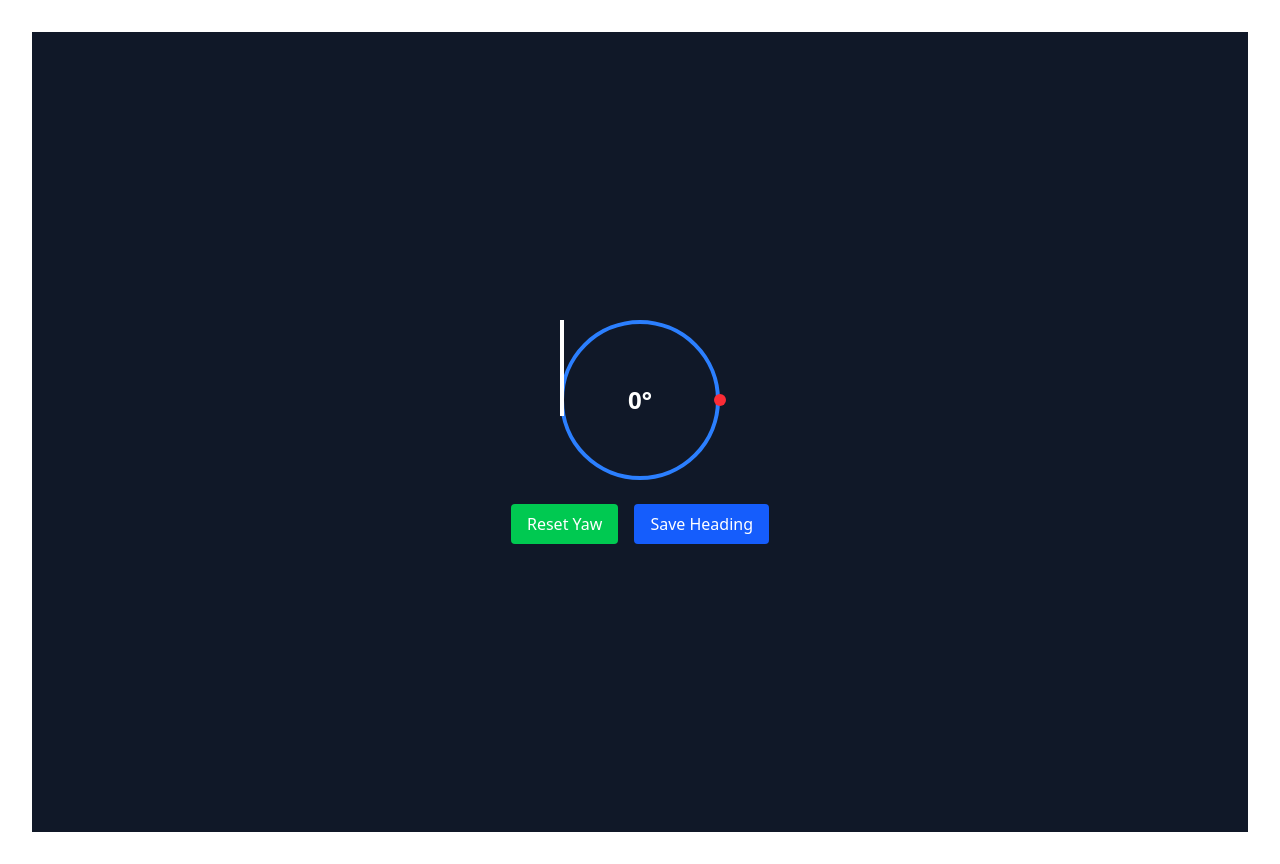
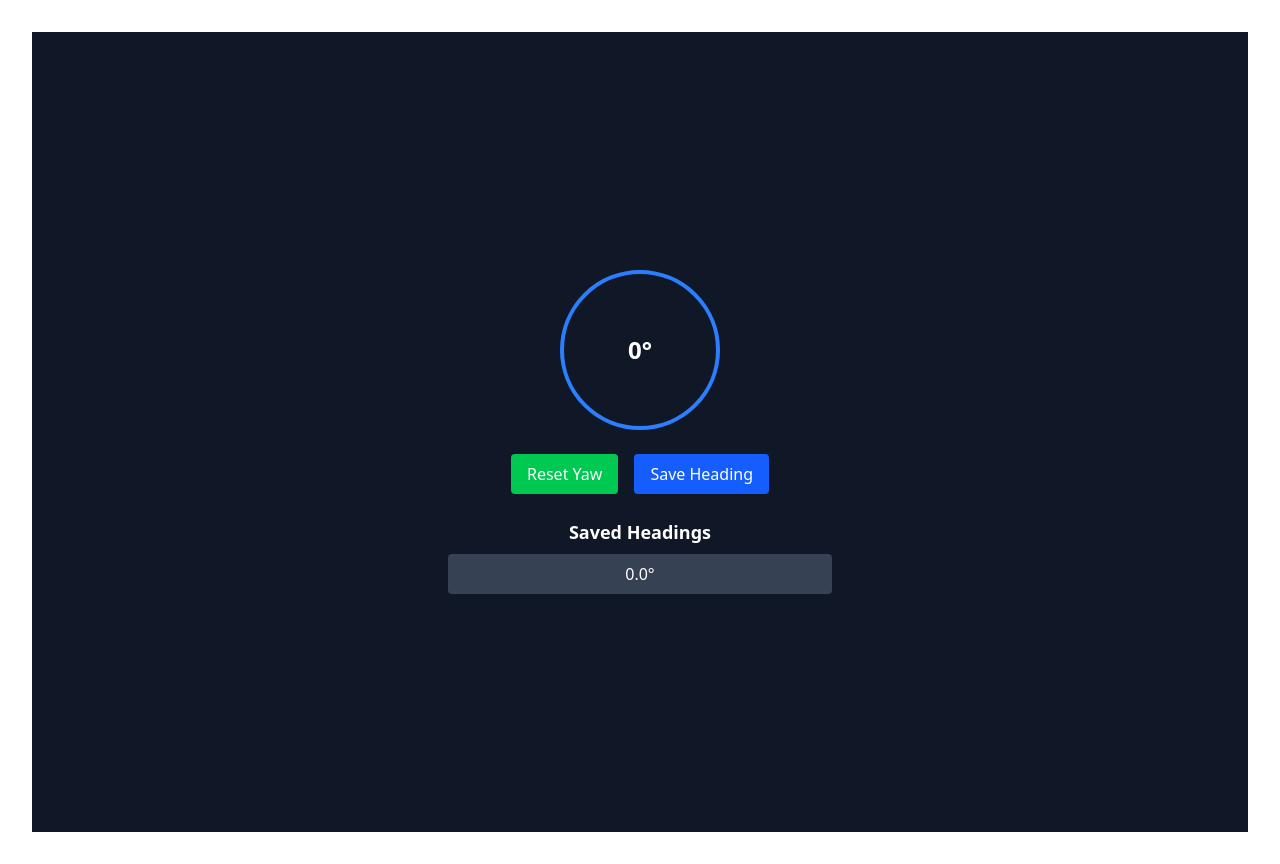
Before and after one commit to CadenMcAllister/SpikeRobotHeading, a React (Vite) app: page / in a window 1280 px wide. Both pictures are taken after a click on the button "Save Heading". Built offline with nearby package versions, Linux system fonts and the light colour scheme.

Commit message:
Update App.tsx

```diff
--- a/src/App.tsx
+++ b/src/App.tsx
@@ -4,89 +4,50 @@ import './App.css';
 import './index.css';
 
 export default function App() {
-  const tickColors = [
-    "bg-red-500",
-    "bg-orange-500",
-    "bg-yellow-400",
-    "bg-green-500",
-    "bg-blue-500",
-    "bg-indigo-500",
-    "bg-purple-500",
-  ];
-
-  const rawAlphaRef = useRef<number>(0);
   const [heading, setHeading] = useState<number>(0);
   const offsetRef = useRef<number>(0);
+  const rawAlphaRef = useRef<number>(0); // Added to track raw alpha
   const [snapshots, setSnapshots] = useState<number[]>([]);
 
   useEffect(() => {
     const handleOrientation = (e: DeviceOrientationEvent) => {
       if (e.alpha != null) {
-        rawAlphaRef.current = e.alpha;
+        rawAlphaRef.current = e.alpha; // Update raw alpha with device yaw
         let yaw = (e.alpha + offsetRef.current) % 360;
         if (yaw > 180) yaw -= 360;
         if (yaw < -180) yaw += 360;
         setHeading(yaw);
       }
     };
+
     window.addEventListener("deviceorientation", handleOrientation);
     return () => window.removeEventListener("deviceorientation", handleOrientation);
   }, []);
 
   const resetYaw = () => {
+    // Directly set offset based on raw alpha
     offsetRef.current = (360 - rawAlphaRef.current) % 360;
-    setHeading(0);
+    setHeading(0); // Reset heading to 0
   };
 
   const saveHeading = () => {
     setSnapshots((prev) => [...prev, heading]);
   };
 
-  const setTickAsZero = (tick: number) => {
-    offsetRef.current = (360 - (rawAlphaRef.current - tick)) % 360;
+  const restoreHeading = (value: number) => {
+    offsetRef.current = (360 - value) % 360;
     setHeading(0);
   };
 
   return (
     <div className="min-h-screen flex flex-col items-center justify-center bg-gray-900 text-white">
-      <div className="relative w-40 h-40">
       <motion.div
         className="w-40 h-40 border-4 border-blue-500 rounded-full flex items-center justify-center text-2xl font-bold"
-          animate={{rotate: -heading }}
+        animate={{ rotate: heading }}
         transition={{ type: "spring", stiffness: 120, damping: 10 }}
       >
         {Math.round(heading)}°
       </motion.div>
-
-        {/* Ray pointer */}
-        <motion.div
-          className="absolute w-1 h-24 bg-white top-0 left-0 origin-top"
-          style={{
-            transform: `rotate(${heading}deg)`,
-            transformOrigin: "center center", // Ensures the ray rotates from the center of the circle
-          }}
-        ></motion.div>
-
-        {snapshots.map((snap, i) => {
-          const angle = (snap * Math.PI) / 180;
-          const radius = 80;
-          const x = radius * Math.cos(angle);
-          const y = radius * Math.sin(angle);
-
-          return (
-            <div
-              key={i}
-              onClick={() => setTickAsZero(snap)}
-              className={`absolute w-3 h-3 rounded-full cursor-pointer ${tickColors[i % tickColors.length]}`}
-              style={{
-                left: `calc(50% + ${x}px - 0.375rem)`,
-                top: `calc(50% - ${y}px - 0.375rem)`,
-              }}
-              title={`Ref: ${Math.round(snap)}°`}
-            />
-          );
-        })}
-      </div>
 
       <div className="mt-6 flex gap-4">
         <button
@@ -102,6 +63,23 @@ export default function App() {
           Save Heading
         </button>
       </div>
+
+      {snapshots.length > 0 && (
+        <div className="mt-6 w-full max-w-sm">
+          <h2 className="mb-2 text-lg font-semibold">Saved Headings</h2>
+          <div className="grid gap-2">
+            {snapshots.map((snap, i) => (
+              <button
+                key={i}
+                onClick={() => restoreHeading(snap)}
+                className="w-full px-3 py-2 rounded bg-gray-700 text-white hover:bg-gray-600"
+              >
+                {snap.toFixed(1)}°
+              </button>
+            ))}
+          </div>
+        </div>
+      )}
     </div>
   );
 }
```
Lines whose indentation alone changed are shown as unchanged.
